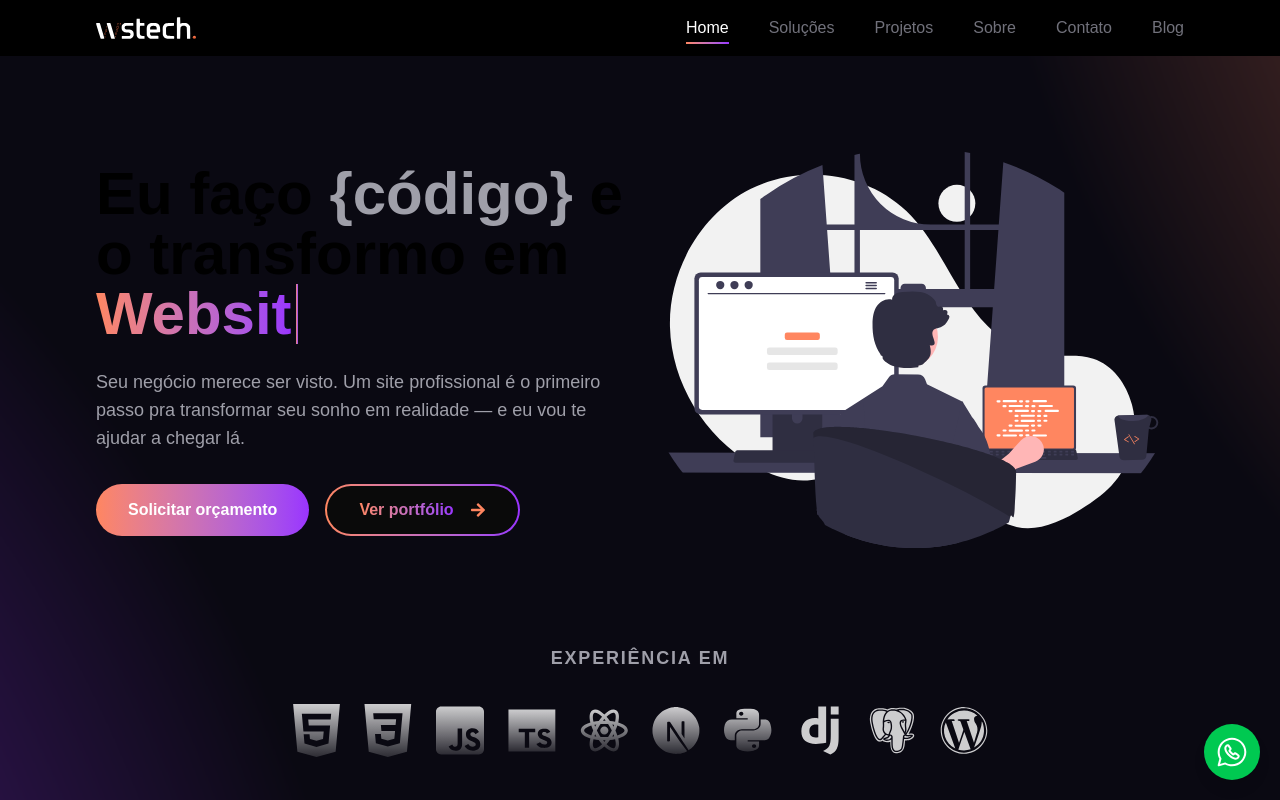
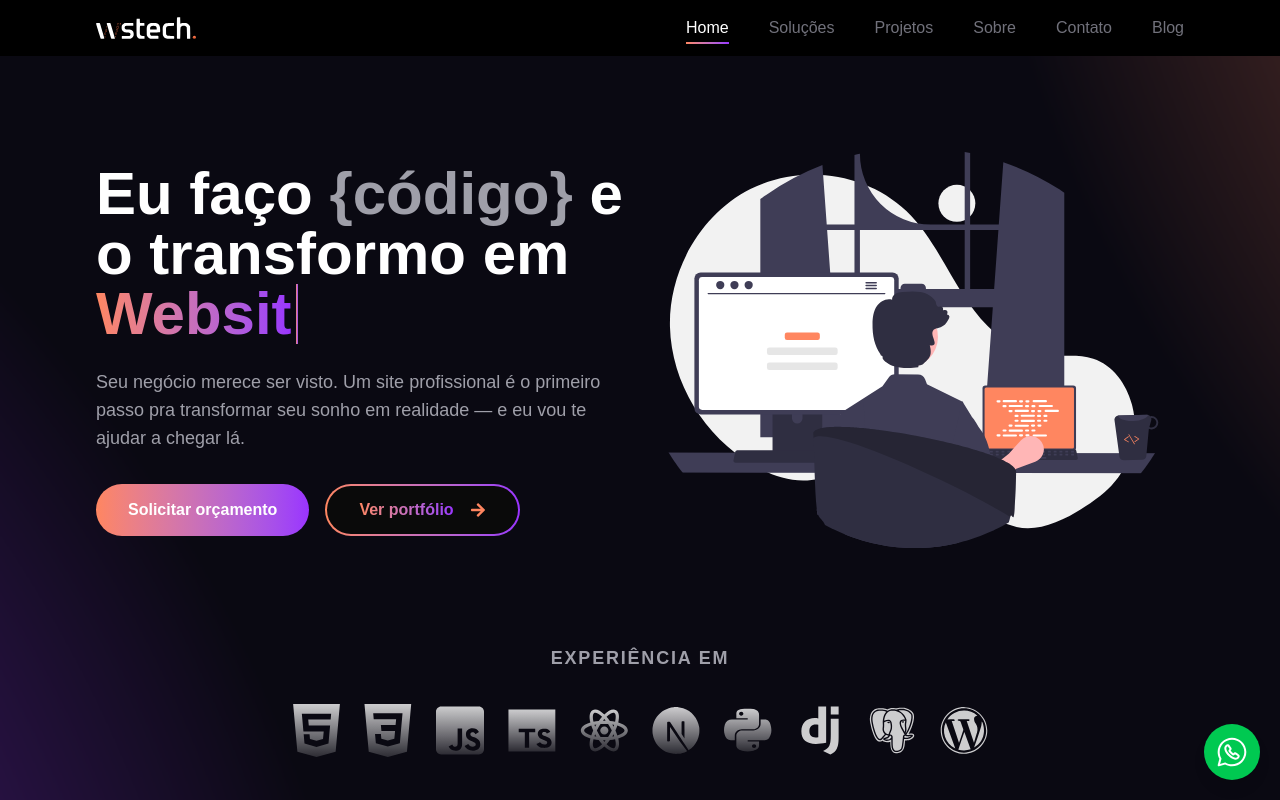
Before and after one commit to WilsonSousajr/wstech-front, a Next.js app: page / in a window 1280 px wide. Shown: the top 800 px of the page. Built offline with nearby package versions, Linux system fonts and the light colour scheme.

Commit message:
🐛 fix: force white text for the hero section

```diff
--- a/src/app/page.tsx
+++ b/src/app/page.tsx
@@ -53,7 +53,7 @@ export default function Home() {
         <div className="flex flex-col md:flex-row items-center justify-between w-full px-4 md:px-8 lg:px-24 py-16 md:py-24" id='hero-section'>
           <div className="md:w-1/2 text-center md:text-left mb-10 md:mb-0">
             <h1 className="text-4xl md:text-5xl lg:text-6xl font-extrabold font-poppins mb-6 flex flex-wrap items-baseline justify-center md:justify-start">
-              <span className="mr-2">Eu faço <span className="text-zinc-400">{'{código}'}</span> e o transformo em<br/></span>
+              <span className="mr-2 text-white">Eu faço <span className="text-zinc-400">{'{código}'}</span> e o transformo em<br/></span>
               <Typewriter words={typewriterWords} className="inline-block align-baseline" />
             </h1>
 
```
